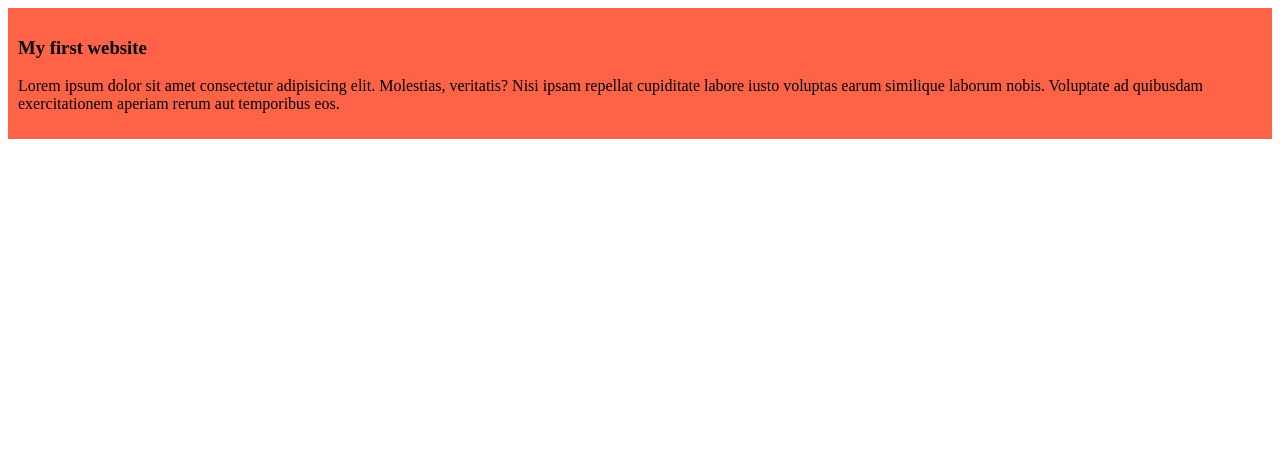
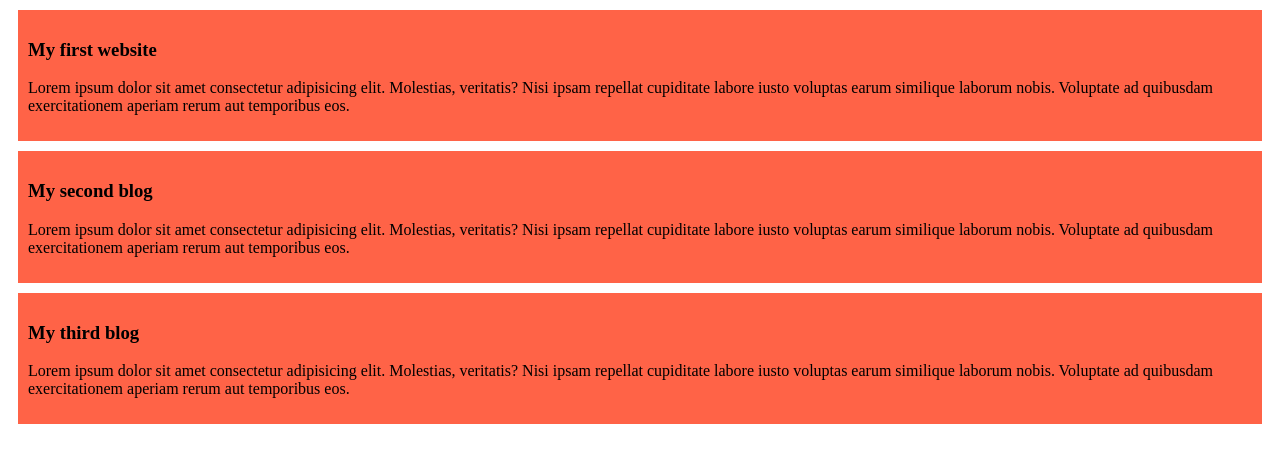
Before and after one commit to ahamadrifayi/my-simple-website, a plain HTML site: page index.html in a window 1280 px wide. Drawn offline with Linux system fonts and the light colour scheme.

Commit message:
added the second and the third blog

```diff
--- a/index.html
+++ b/index.html
@@ -7,14 +7,29 @@
     <link rel="stylesheet" href="style/blog.css">
 </head>
 <body>
-    <div>
+</body>
+<div>
 <h3>My first website </h3>
 <p>Lorem ipsum dolor sit amet consectetur
-    adipisicing elit. Molestias, veritatis? Nisi ipsam repellat cupiditate
-     labore iusto voluptas earum similique laborum nobis.
-     Voluptate ad quibusdam exercitationem aperiam rerum aut temporibus eos.</p>
+adipisicing elit. Molestias, veritatis? Nisi ipsam repellat cupiditate
+ labore iusto voluptas earum similique laborum nobis.
+ Voluptate ad quibusdam exercitationem aperiam rerum aut temporibus eos.</p>
 
+</div>
+<div>
+<h3>My second blog </h3>
+<p>Lorem ipsum dolor sit amet consectetur
+adipisicing elit. Molestias, veritatis? Nisi ipsam repellat cupiditate
+ labore iusto voluptas earum similique laborum nobis.
+ Voluptate ad quibusdam exercitationem aperiam rerum aut temporibus eos.</p>
 
-    </div>
-</body>
+</div>
+<div>
+<h3>My third blog </h3>
+<p>Lorem ipsum dolor sit amet consectetur
+adipisicing elit. Molestias, veritatis? Nisi ipsam repellat cupiditate
+ labore iusto voluptas earum similique laborum nobis.
+ Voluptate ad quibusdam exercitationem aperiam rerum aut temporibus eos.</p>
+
+</div>
 </html>
--- a/style/blog.css
+++ b/style/blog.css
@@ -1,4 +1,5 @@
 div{
     background-color: tomato;
     padding: 10px;
+    margin: 10px;
 }
```
